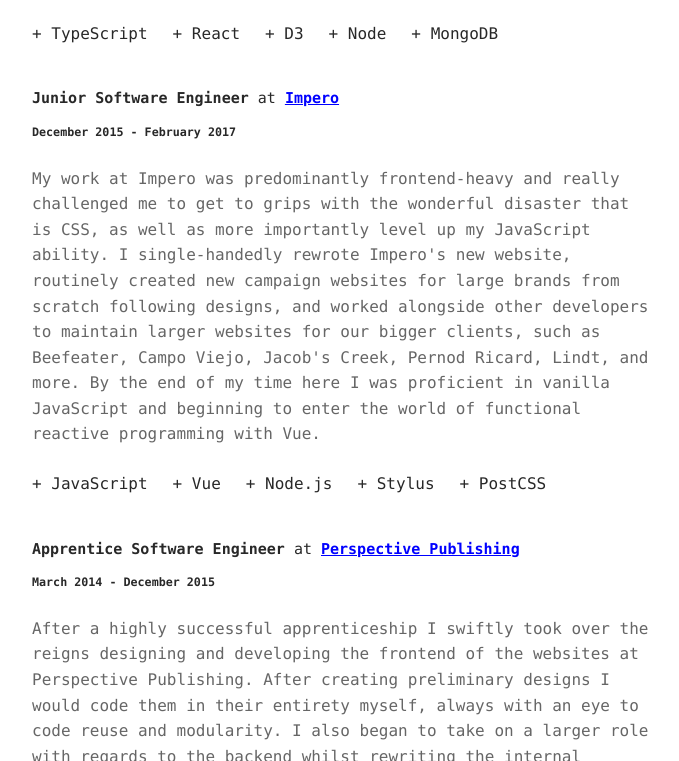
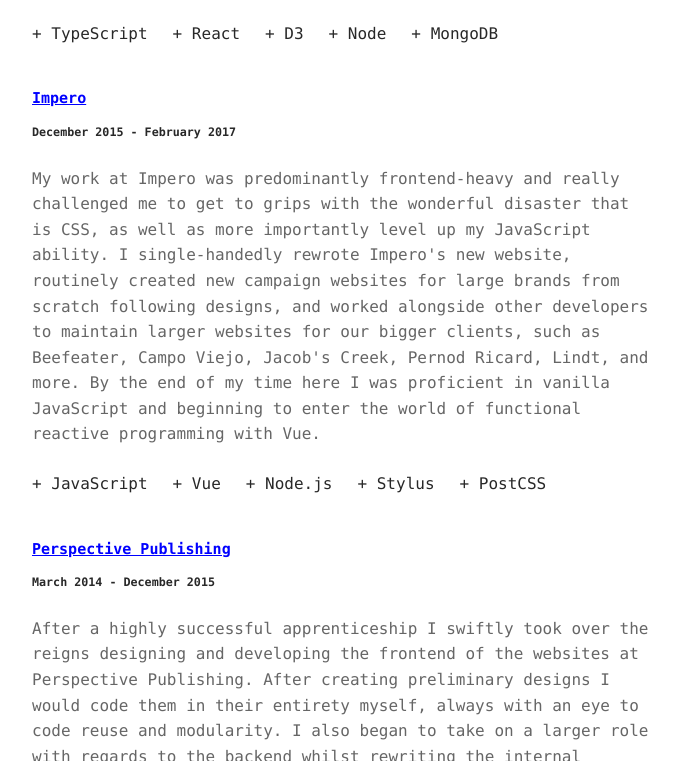
Before and after one commit to samhh/samhh.com, a Gatsby site: page / in a window 1280 px wide. Shown: the part 927-1688 px from the top of the page, without its empty margins (298-977 px from the left). Built offline with nearby package versions, Linux system fonts and the light colour scheme; Gatsby itself is replaced by a stand-in of ours.

Commit message:
Remove title prefix due to long-term irrelevance

```diff
--- a/data/resume.json
+++ b/data/resume.json
@@ -30,7 +30,6 @@
   "work": [
 		{
 			"company": "Adaptavist",
-			"titlePrefix": "Senior",
 			"website": "https://www.adaptavist.com",
 			"startDate": "2018-12-11",
 			"endDate": "",
@@ -47,7 +46,6 @@
     },
     {
 			"company": "Impero",
-			"titlePrefix": "Junior",
       "website": "https://weareimpero.com",
       "startDate": "2015-12-07",
       "endDate": "2017-02-25",
@@ -56,7 +54,6 @@
     },
     {
 			"company": "Perspective Publishing",
-			"titlePrefix": "Apprentice",
       "website": "http://www.perspectivepublishing.com",
       "startDate": "2014-03-03",
       "endDate": "2015-12-04",
--- a/src/pages/index.tsx
+++ b/src/pages/index.tsx
@@ -27,7 +27,6 @@
 			}
 			work {
 				company
-				titlePrefix
 				website
 				startDate
 				endDate
@@ -71,7 +70,6 @@
 			};
 			work: {
 				company: string;
-				titlePrefix: string;
 				website: string;
 				startDate: string;
 				endDate: string;
@@ -131,9 +129,7 @@
 					<Section title="Jobs" body={() => work.map(job => (
 						<Experience
 							key={job.startDate}
-							title={() => (
-								<>{job.titlePrefix} Software Engineer <small>at</small> <a href={job.website} target="_blank">{job.company}</a></>
-							)}
+							title={() => <a href={job.website} target="_blank">{job.company}</a>}
 							dates={[new Date(job.startDate), job.endDate ? new Date(job.endDate) : undefined]}
 							summary={job.summary}
 							tags={job.highlights}
```
Also changed, not shown: 1 other file.
